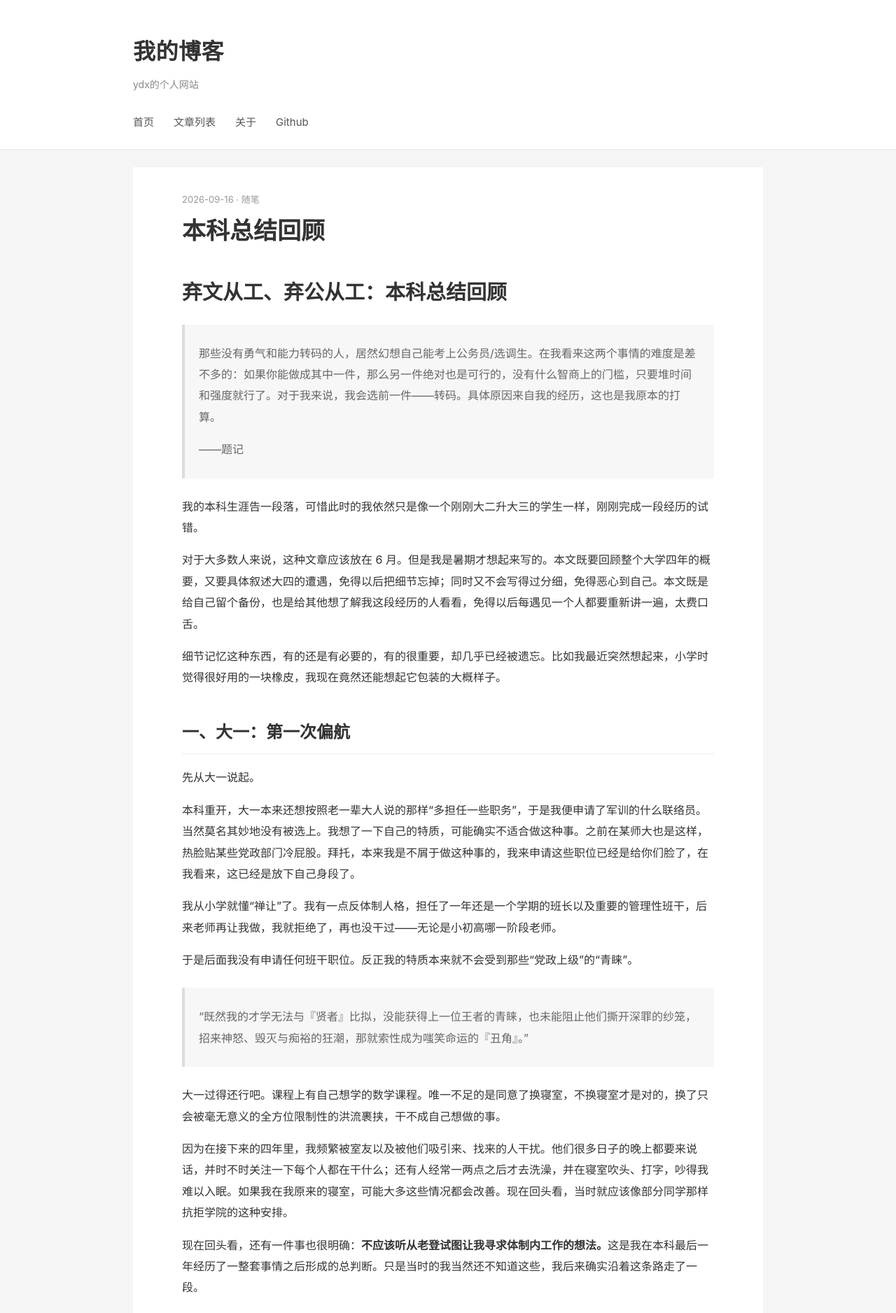
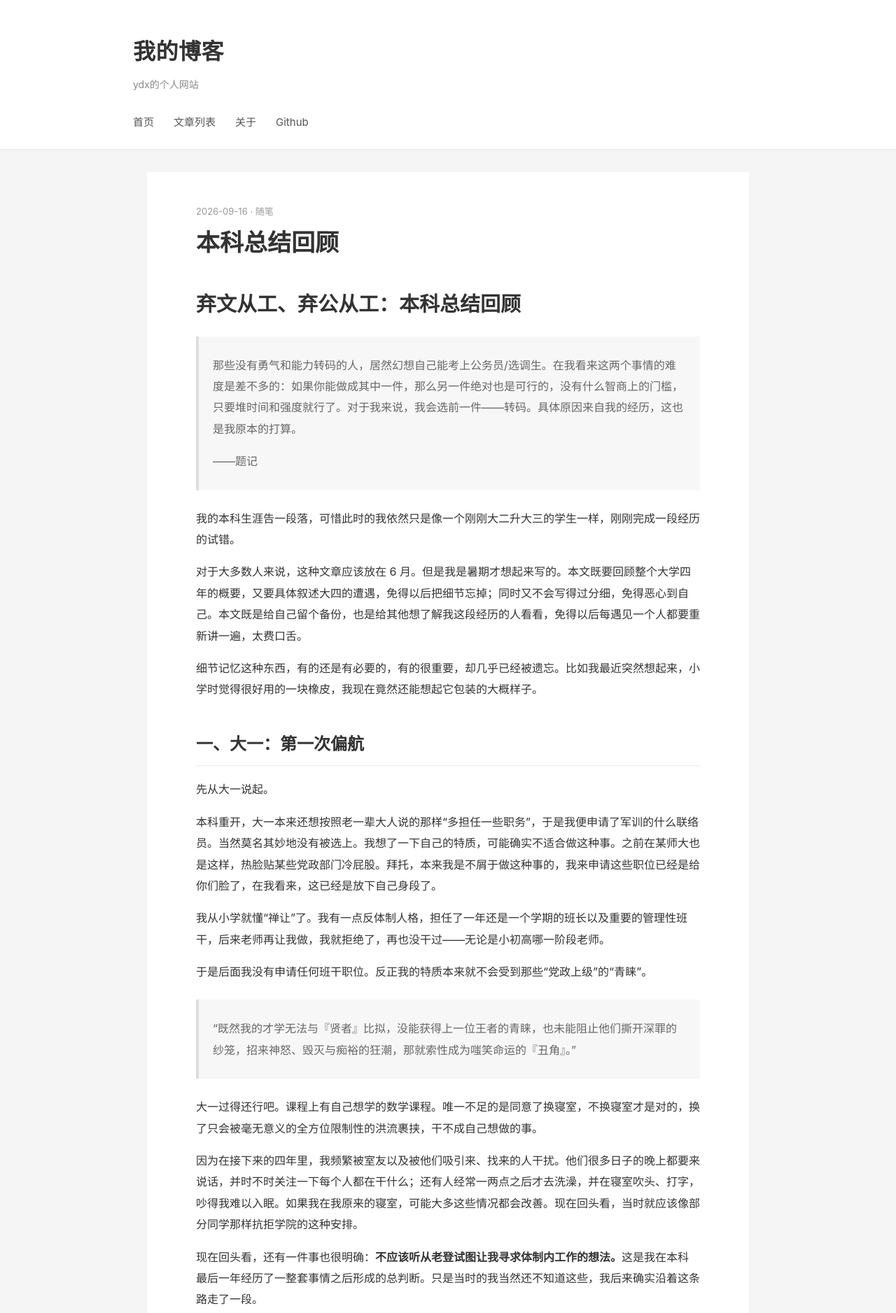
Before and after one commit to xxxxxxxs1/xxxxxxxs1.github.io, a Jekyll site: the page built from _posts/2026-09-16-本科总结回顾.md, in a window 1280 px wide. Shown: the top 1877 px of the page at 70% size. Built offline with Jekyll 4.4.1, drawn with Linux system fonts in a browser that asks for light colours.

Commit message:
Update style.css

```diff
--- a/assets/css/style.css
+++ b/assets/css/style.css
@@ -77,10 +77,10 @@ a:hover {
 /* 主体 */
 
 .main-content {
+  width: min(860px, calc(100% - 32px));
   background: white;
-  margin-top: 25px;
-  margin-bottom: 30px;
-  padding: 35px 45px;
+  margin: 32px auto;
+  padding: 45px 60px;
   min-height: 500px;
 }
 
@@ -325,3 +325,167 @@ a:hover {
   }
 
 }
+
+/* 文章正文 */
+
+.post {
+  max-width: 720px;
+  margin: 0 auto;
+}
+
+.post-title {
+  margin: 10px 0 12px;
+  font-size: 34px;
+  line-height: 1.35;
+  font-weight: 700;
+}
+
+.post-content {
+  margin-top: 35px;
+  font-size: 16px;
+  line-height: 1.9;
+  color: #333;
+}
+
+.post-content h1 {
+  margin: 45px 0 20px;
+  font-size: 29px;
+  line-height: 1.4;
+}
+
+.post-content h2 {
+  margin: 40px 0 18px;
+  padding-bottom: 8px;
+  border-bottom: 1px solid #eee;
+  font-size: 24px;
+}
+
+.post-content h3 {
+  margin: 30px 0 12px;
+  font-size: 20px;
+}
+
+.post-content p {
+  margin: 16px 0;
+}
+
+.post-content img {
+  display: block;
+  max-width: 100%;
+  height: auto;
+  margin: 25px auto;
+}
+
+.post-content blockquote {
+  margin: 25px 0;
+  padding: 10px 20px;
+  border-left: 4px solid #ddd;
+  background: #f7f7f7;
+  color: #666;
+}
+
+.post-content ul,
+.post-content ol {
+  padding-left: 28px;
+}
+
+.post-content li {
+  margin: 6px 0;
+}
+
+.post-content code {
+  padding: 2px 5px;
+  border-radius: 4px;
+  background: #f1f1f1;
+  font-family: Consolas, "Courier New", monospace;
+  font-size: 0.9em;
+}
+
+.post-content pre {
+  margin: 25px 0;
+  padding: 18px 20px;
+  overflow-x: auto;
+  border-radius: 6px;
+  background: #f5f5f5;
+  line-height: 1.6;
+}
+
+.post-content pre code {
+  padding: 0;
+  background: transparent;
+}
+
+.post-content table {
+  width: 100%;
+  margin: 25px 0;
+  border-collapse: collapse;
+}
+
+.post-content th,
+.post-content td {
+  padding: 9px 12px;
+  border: 1px solid #ddd;
+  text-align: left;
+}
+
+.post-content hr {
+  margin: 40px 0;
+  border: 0;
+  border-top: 1px solid #eee;
+}
+
+
+/* 页面 */
+
+.page {
+  max-width: 720px;
+  margin: 0 auto;
+}
+
+
+/* 文章列表 */
+
+.archive-item {
+  padding: 0 0 24px;
+  margin-bottom: 24px;
+  border-bottom: 1px solid #eee;
+}
+
+.archive-date {
+  color: #999;
+  font-size: 13px;
+}
+
+.archive-item h2 {
+  margin: 5px 0;
+  font-size: 20px;
+  font-weight: 600;
+}
+
+
+/* 手机 */
+
+@media (max-width: 600px) {
+
+  .post,
+  .page {
+    max-width: 100%;
+  }
+
+  .post-title {
+    font-size: 28px;
+  }
+
+  .post-content {
+    font-size: 15px;
+  }
+
+  .post-content h1 {
+    font-size: 25px;
+  }
+
+  .post-content h2 {
+    font-size: 22px;
+  }
+
+}
```
